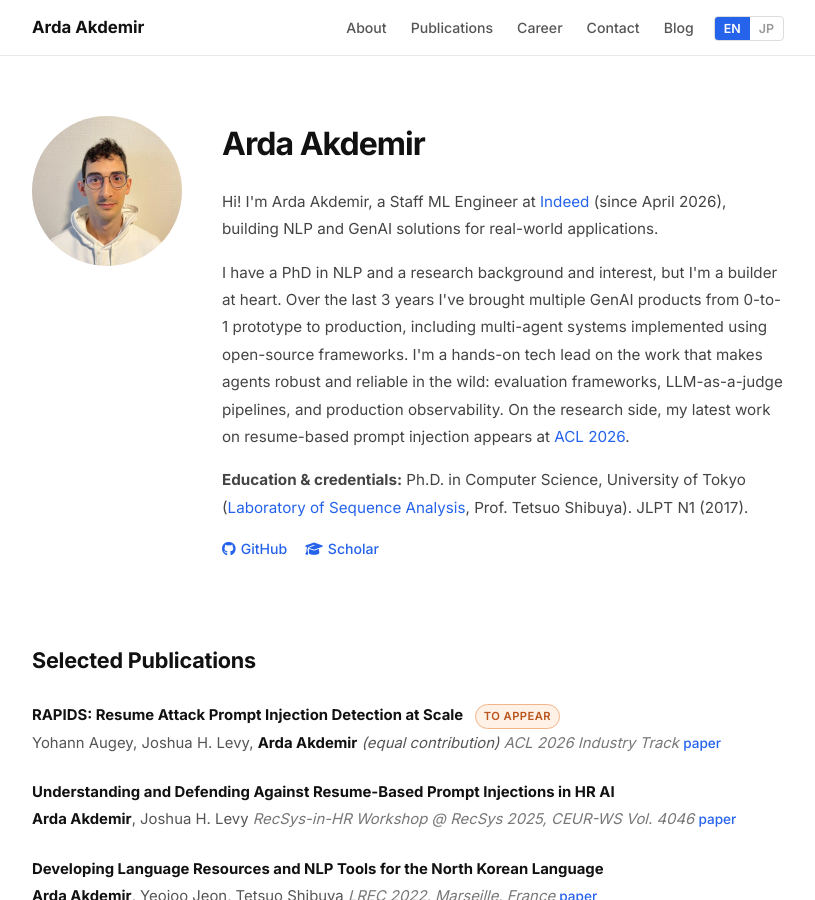
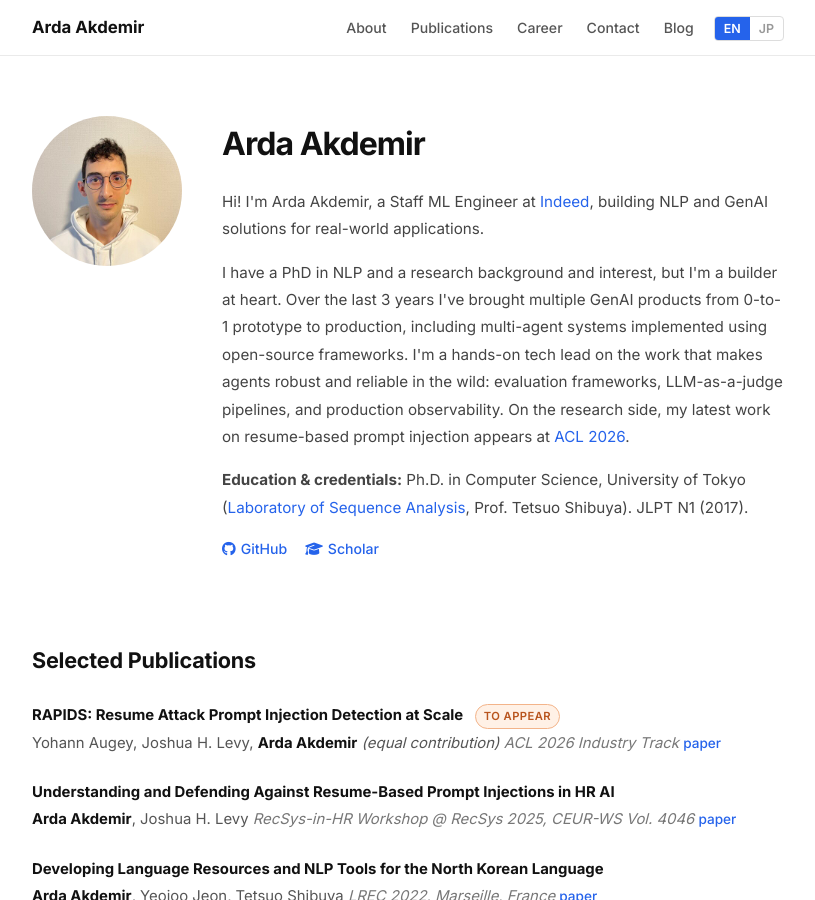
Before and after one commit to ardakdemir/ardakdemir.github.io, a Jekyll site: the page built from index.md, in a window 1280 px wide and 900 px high. Shown: the whole window, without its empty margins (232-1047 px from the left). Built offline with Jekyll 4.4.1, drawn with Linux system fonts in a browser that asks for light colours.

Commit message:
Drop "since April 2026" tenure note from bio (EN + JA)
Co-authored-by: Cursor <cursoragent@cursor.com>

```diff
--- a/index.md
+++ b/index.md
@@ -14,10 +14,10 @@ keywords: Machine Learning, Deep Learning, NLP, Bioinformatics
     <h1>Arda Akdemir</h1>
 
     <p class="bio" data-lang="en">
-      Hi! I'm Arda Akdemir, a Staff ML Engineer at <a href="https://www.indeed.com/">Indeed</a> (since April 2026), building NLP and GenAI solutions for real-world applications.
+      Hi! I'm Arda Akdemir, a Staff ML Engineer at <a href="https://www.indeed.com/">Indeed</a>, building NLP and GenAI solutions for real-world applications.
     </p>
     <p class="bio" data-lang="ja">
-      <a href="https://www.indeed.com/">Indeed</a>にてスタッフ MLエンジニアとして（2026年4月〜）、実世界の課題に対するNLP・GenAIソリューションの開発に従事しています。
+      <a href="https://www.indeed.com/">Indeed</a>にてスタッフ MLエンジニアとして、実世界の課題に対するNLP・GenAIソリューションの開発に従事しています。
     </p>
 
     <p class="bio" data-lang="en">
```
